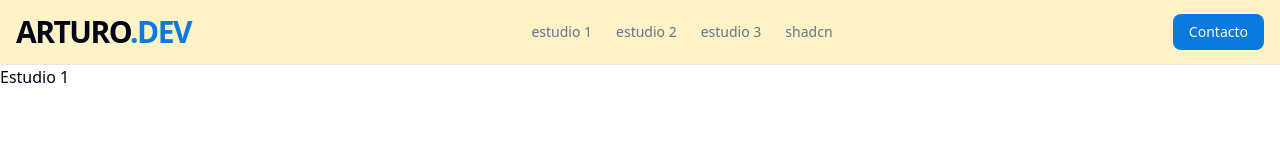
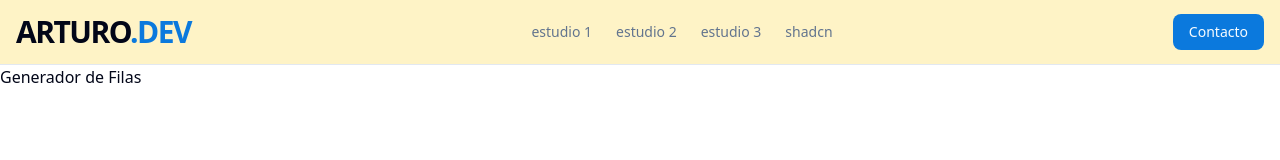
Before and after one commit to ArturoContrerasChaparro/proyecto-de-estudio, a Next.js app: page /estudiouno in a window 1280 px wide. Shown: the top 160 px of the page. Built offline with nearby package versions, Linux system fonts and the light colour scheme.

Commit message:
Creamos el componente para estudio de generador de filas

```diff
--- a/app/estudiouno/page.tsx
+++ b/app/estudiouno/page.tsx
@@ -1,9 +1,9 @@
-
+import GeneradorFilas from "@/components/sections/estudiouno/generador-filas"
 
 const estudioUno = () => {
   return (
     <div>
-      Estudio 1
+      <GeneradorFilas />
     </div>
   )
 }
--- /dev/null
+++ b/components/sections/estudiouno/generador-filas.tsx
@@ -0,0 +1,10 @@
+
+const GeneradorFilas = () => {
+  return (
+    <div>
+      Generador de Filas
+    </div>
+  )
+}
+
+export default GeneradorFilas
```
